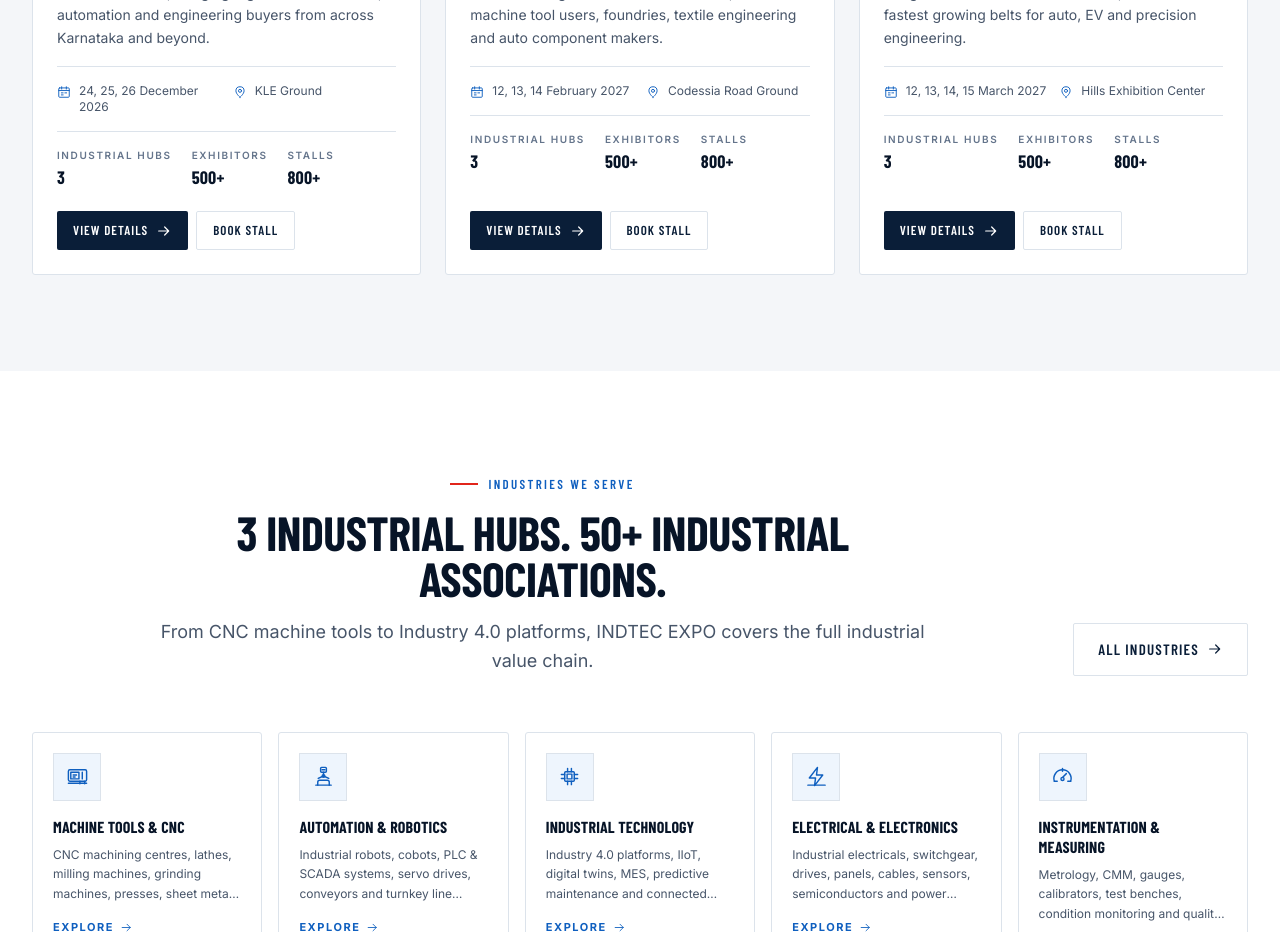
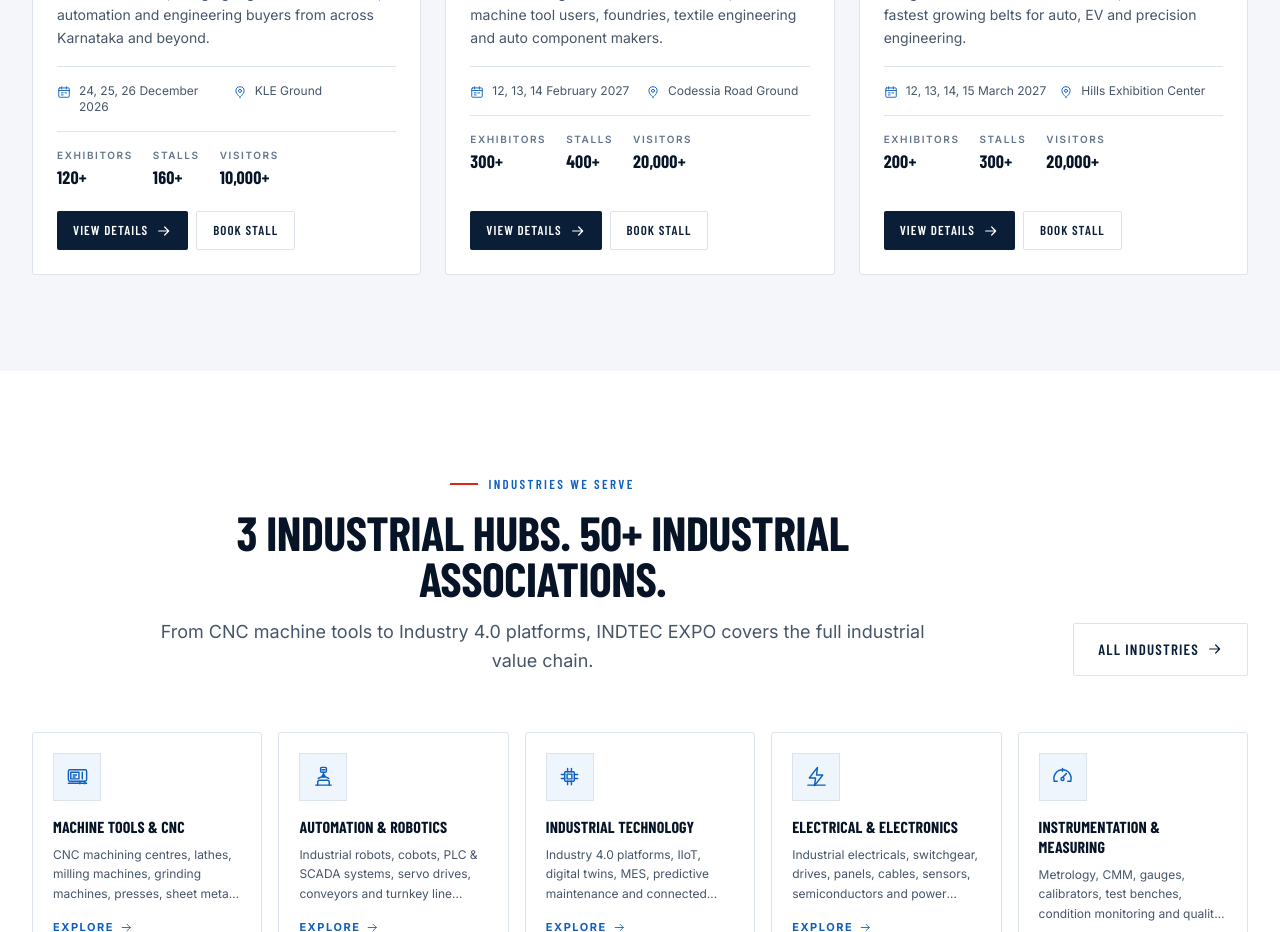
Before and after one commit to heymovox/indtecexpo, a Next.js app: page / in a window 1280 px wide. Shown: the part 2960-3892 px from the top of the page. Built offline with nearby package versions, Linux system fonts and the light colour scheme.

Commit message:
Use edition-specific figures on event cards and pages

```diff
--- a/src/app/events/[slug]/page.tsx
+++ b/src/app/events/[slug]/page.tsx
@@ -270,7 +270,7 @@ export default async function EventDetailPage({ params }: EventPageProps) {
               ))}
             </div>
           </div>
-          <StatStrip items={event.stats} />
+          <StatStrip items={event.stats} columns="grid-cols-1 sm:grid-cols-3 sm:divide-x" />
         </div>
       </Section>
 
--- a/src/data/events.ts
+++ b/src/data/events.ts
@@ -114,11 +114,9 @@ export const events: ExpoEvent[] = [
       { name: "Royal Sponsor", code: "R", price: "₹6 lakh" },
     ],
     stats: [
-      { label: "Industrial Hubs", value: "3" },
-      { label: "Exhibitors", value: "500+" },
-      { label: "Stalls", value: "800+" },
-      { label: "Industrial Visitors", value: "30,000+" },
-      { label: "Industrial Associations", value: "50+" },
+      { label: "Exhibitors", value: "120+" },
+      { label: "Stalls", value: "160+" },
+      { label: "Visitors", value: "10,000+" },
     ],
     schedule: [
       {
@@ -242,11 +240,9 @@ export const events: ExpoEvent[] = [
       { name: "Royal Sponsor", code: "R", price: "₹10 lakh" },
     ],
     stats: [
-      { label: "Industrial Hubs", value: "3" },
-      { label: "Exhibitors", value: "500+" },
-      { label: "Stalls", value: "800+" },
-      { label: "Industrial Visitors", value: "30,000+" },
-      { label: "Industrial Associations", value: "50+" },
+      { label: "Exhibitors", value: "300+" },
+      { label: "Stalls", value: "400+" },
+      { label: "Visitors", value: "20,000+" },
     ],
     schedule: [
       {
@@ -369,11 +365,9 @@ export const events: ExpoEvent[] = [
       { name: "Royal Sponsor", code: "R", price: "₹6 lakh" },
     ],
     stats: [
-      { label: "Industrial Hubs", value: "3" },
-      { label: "Exhibitors", value: "500+" },
-      { label: "Stalls", value: "800+" },
-      { label: "Industrial Visitors", value: "30,000+" },
-      { label: "Industrial Associations", value: "50+" },
+      { label: "Exhibitors", value: "200+" },
+      { label: "Stalls", value: "300+" },
+      { label: "Visitors", value: "20,000+" },
     ],
     schedule: [
       {
```
